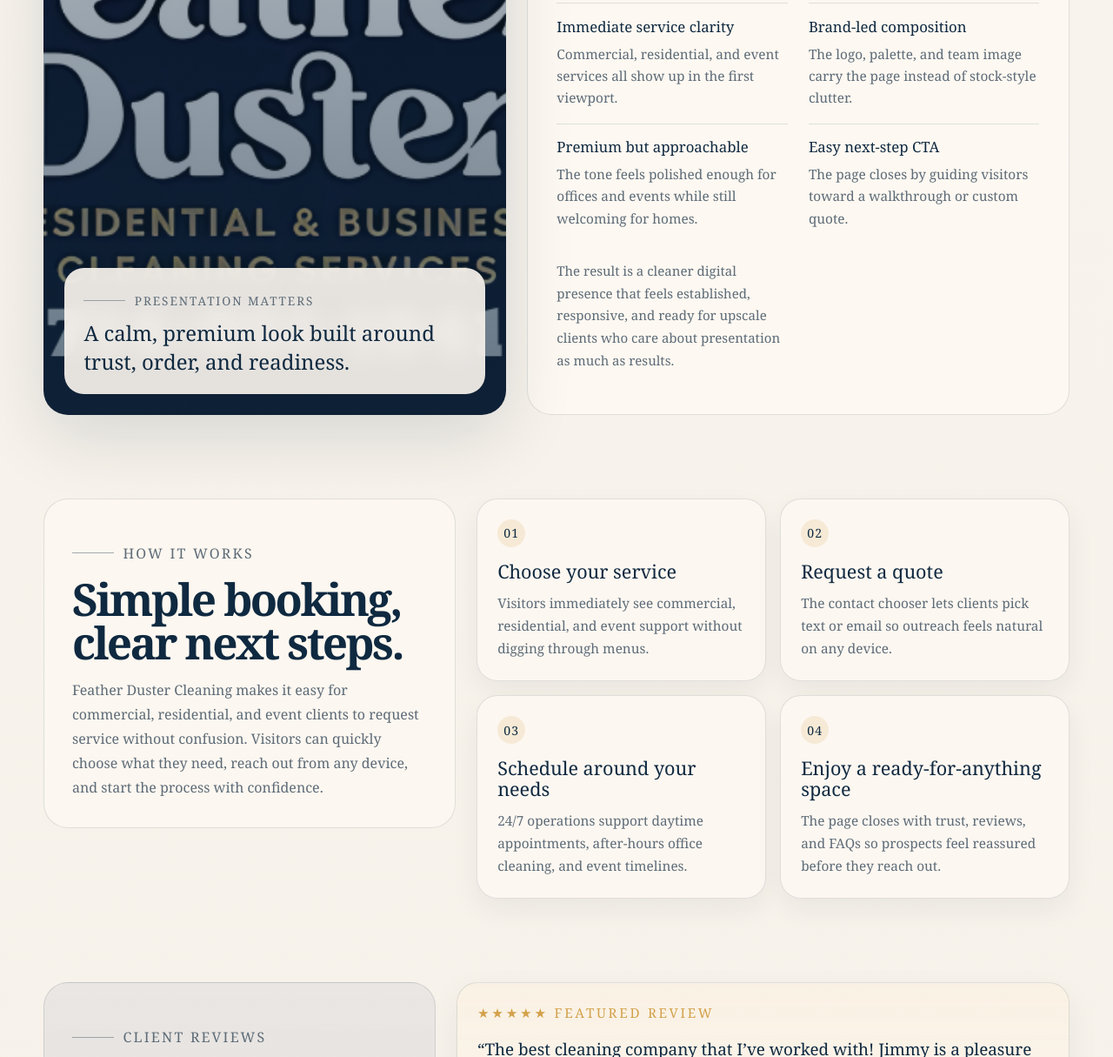
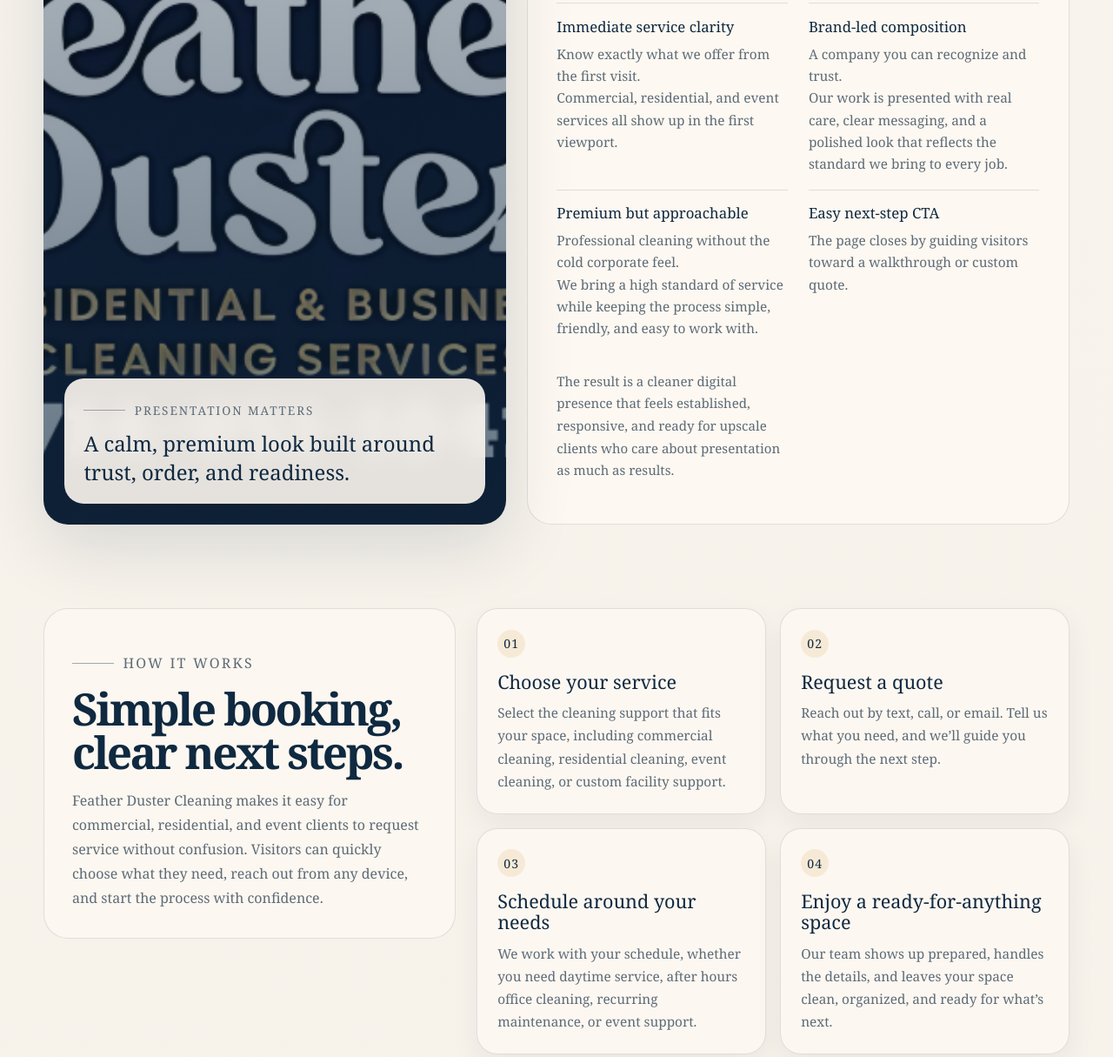
Before and after one commit to asarnor/Feather-Duster-Cleaning, a website: page index.html in a window 1280 px wide. Shown: the part 3696-4911 px from the top of the page at 87% size. Drawn offline with Linux system fonts and the light colour scheme.

Commit message:
Jimmy copy changes pt2

```diff
--- a/index.html
+++ b/index.html
@@ -1768,15 +1768,17 @@ Feather Duster Cleaning brings a polished, reliable, and detail focused approach
           <div class="checklist">
             <div>
               <strong>Immediate service clarity</strong>
-              <span>Commercial, residential, and event services all show up in the first viewport.</span>
+              <span>Know exactly what we offer from the first visit. </br>Commercial, residential, and event services all show up in the first viewport.</span>
             </div>
             <div>
               <strong>Brand-led composition</strong>
-              <span>The logo, palette, and team image carry the page instead of stock-style clutter.</span>
+              <span>A company you can recognize and trust. </br>
+                Our work is presented with real care, clear messaging, and a polished look that reflects the standard we bring to every job.</span>
             </div>
             <div>
               <strong>Premium but approachable</strong>
-              <span>The tone feels polished enough for offices and events while still welcoming for homes.</span>
+              <span>Professional cleaning without the cold corporate feel. </br>
+                We bring a high standard of service while keeping the process simple, friendly, and easy to work with.</span>
             </div>
             <div>
               <strong>Easy next-step CTA</strong>
@@ -1803,22 +1805,23 @@ Feather Duster Cleaning brings a polished, reliable, and detail focused approach
             <article class="process-card">
               <div class="process-number">01</div>
               <h3>Choose your service</h3>
-              <p>Visitors immediately see commercial, residential, and event support without digging through menus.</p>
+              <p>Select the cleaning support that fits your space, including commercial cleaning, residential cleaning, event cleaning, or custom facility support.</p>
             </article>
             <article class="process-card">
               <div class="process-number">02</div>
               <h3>Request a quote</h3>
-              <p>The contact chooser lets clients pick text or email so outreach feels natural on any device.</p>
+              <p>Reach out by text, call, or email. Tell us what you need, and we’ll guide you through the next step.
+              </p>
             </article>
             <article class="process-card">
               <div class="process-number">03</div>
               <h3>Schedule around your needs</h3>
-              <p>24/7 operations support daytime appointments, after-hours office cleaning, and event timelines.</p>
+              <p>We work with your schedule, whether you need daytime service, after hours office cleaning, recurring maintenance, or event support.</p>
             </article>
             <article class="process-card">
               <div class="process-number">04</div>
               <h3>Enjoy a ready-for-anything space</h3>
-              <p>The page closes with trust, reviews, and FAQs so prospects feel reassured before they reach out.</p>
+              <p>Our team shows up prepared, handles the details, and leaves your space clean, organized, and ready for what’s next.</p>
             </article>
           </div>
         </div>
@@ -1996,10 +1999,9 @@ Feather Duster Cleaning brings a polished, reliable, and detail focused approach
         <div class="cta-wrap">
           <div>
             <p class="eyebrow">Ready to book</p>
-            <h2 id="contact-heading">Book a cleaning partner that shows up polished before the work even starts.</h2>
+            <h2 id="contact-heading">Let’s get your space taken care of.</h2>
             <p>
-              Feather Duster Cleaning is positioned here for fast quote requests, clear service understanding,
-              and a more elevated first impression across residential, commercial, and event clients.
+              Whether you need recurring commercial cleaning, residential service, event support, or a custom quote, Feather Duster Cleaning makes the process simple from the first message.
             </p>
           </div>
           <div class="contact-block">
```
